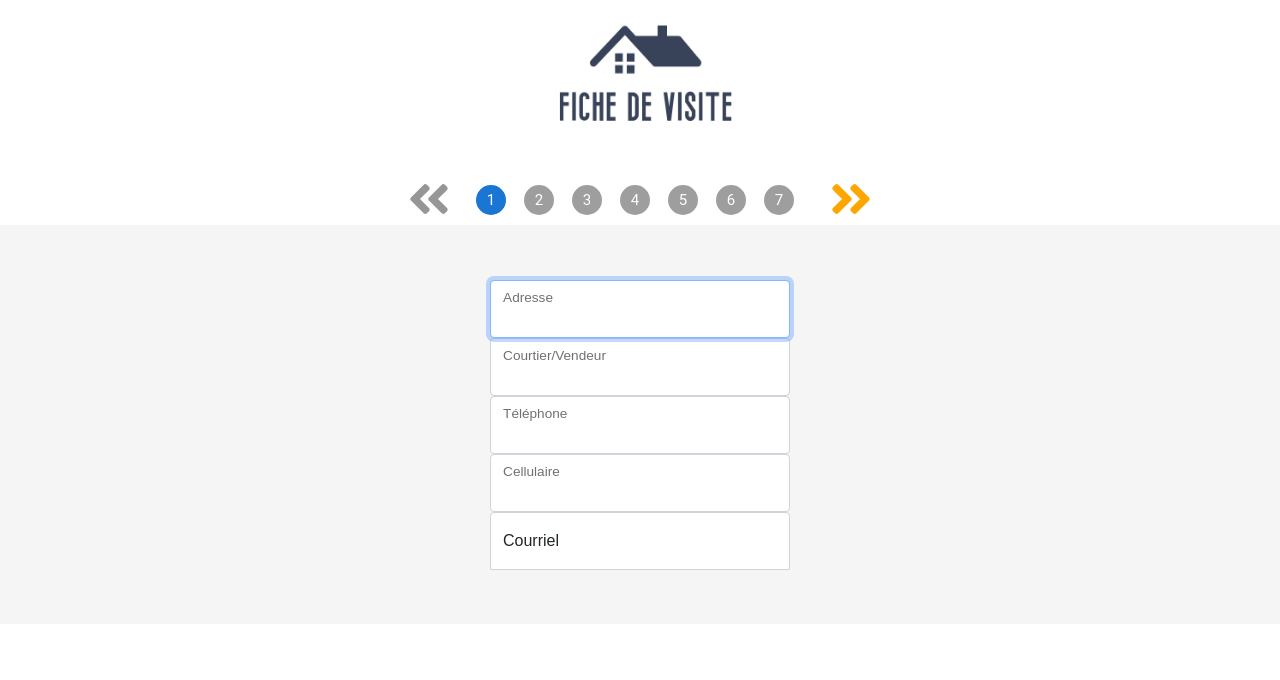
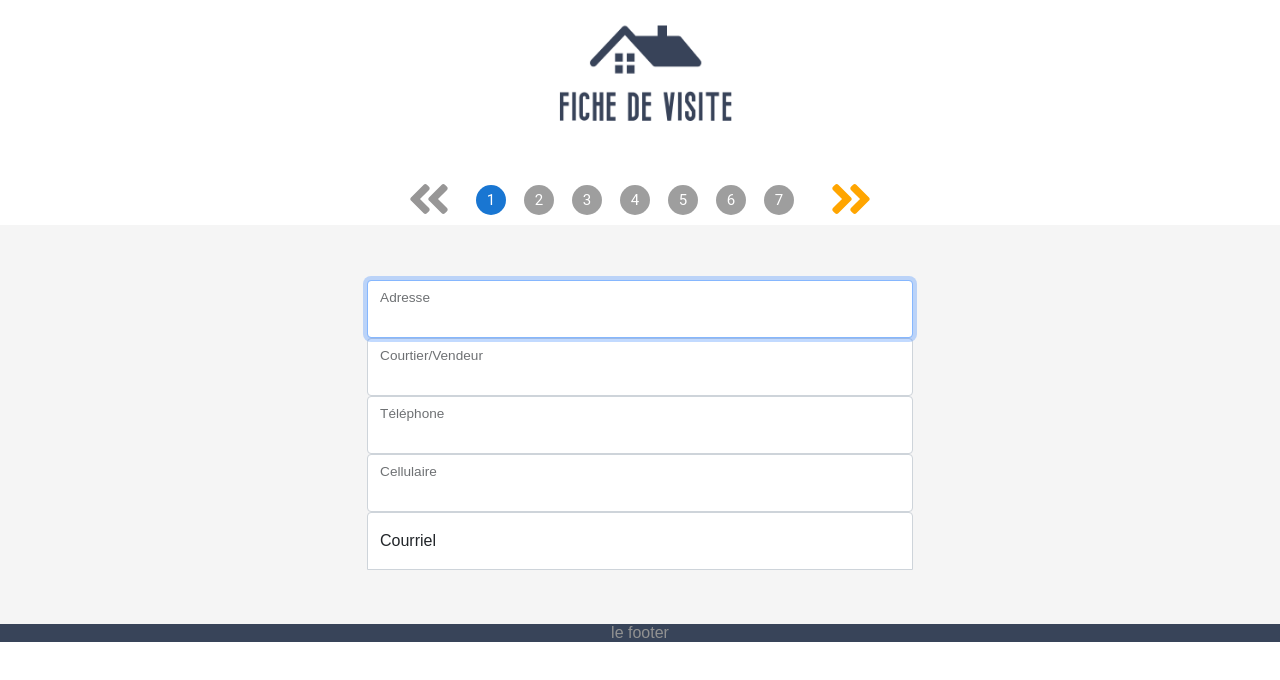
Before and after one commit to RaphaelJ-S/inf4150-projet, a React (Create React App) app in the folder app/: page / in a window 1280 px wide. Shown: the top 680 px of the page. Built offline with nearby package versions, Linux system fonts and the light colour scheme.

Commit message:
ajout de champ et debut du footer

```diff
--- a/app/src/component/css/FicheVisite.css
+++ b/app/src/component/css/FicheVisite.css
@@ -20,6 +20,33 @@ section {
   padding-bottom: 40px;
   background-color: #f5f5f5;
 }
+
+.std-page-container {
+  display: flex;
+  flex: 1;
+  flex-direction: column;
+}
+
+.fichevisite-main {
+  min-height: 100%;
+  display: flex;
+  flex-direction: column;
+  flex: 1 0 auto;
+}
+
+.footer {
+  padding: 0 0;
+  font-size: 200;
+  line-height: 1.1;
+  color: #919191;
+  text-align: center;
+  background-color: #384459;
+  flex: 0 0;
+  /*bottom: 0;*/
+  width:100%;
+  align-items: center;
+}
+
 /*
 Le style de la barre de progression
 */
@@ -55,8 +82,8 @@ Fin de barre de progression
 */
 
 .form-signin {
-  width: 100%;
-  max-width: 330px;
+  width: 45vw;
+  max-width: 1100px;
   padding: 15px;
   margin: auto;
 }
--- a/app/src/component/js/FicheVisite.js
+++ b/app/src/component/js/FicheVisite.js
@@ -60,7 +60,8 @@ export default function FicheVisite() {
     amenagementTerrain: "",
     piscine: "",
     chaufePiscine: "",
-    stationnement: "",
+    stationnementCouverture: "",
+    placeStationnement:"",
     entree: "",
     orientationEnsoleil: ""
   });
@@ -79,6 +80,7 @@ export default function FicheVisite() {
   const [numPage, setNumPage] = useState(0);
 
   return (
+    <div className="std-page-container">
     <div className="fichevisite-main">
       {/* Le logo du formulaire */}
       <div className="text-center">
@@ -115,5 +117,9 @@ export default function FicheVisite() {
       {/* La page active du formulaire */}
       {pages[numPage]}
     </div>
+    <div className="footer">
+      le footer
+    </div>
+    </div>
   );
 }
--- a/app/src/component/js/SpecExterieurFormulaire.js
+++ b/app/src/component/js/SpecExterieurFormulaire.js
@@ -97,7 +97,7 @@ export default function SpecExterieurFormulaire({ info, setInfo}) {
             <label htmlFor="etatToiture">État de la toiture</label>
           </div>
           {/** TODO trouver une maniere elegante d'incorporer
-          * un champ de text dans des form de selections */}
+          * un  de text dans des form de selections */}
           <div className="form-floating">
             <input list="numeroAppartement"
               className="form-control"
@@ -164,7 +164,64 @@ export default function SpecExterieurFormulaire({ info, setInfo}) {
             </select>
             <label htmlFor="amenagementTerrain">État de la toiture</label>
           </div>
+          <div className="form-floating">
+            <select
+              className="form-select"
+              aria-label="Selection du type de couverture du stationnement"
+              name="stationnementCouverture"
+              id="stationnementCouverture"
+              onChange={handleChange}
+            >
+              <option value="couvert">Couvert</option>
+              <option value="nonCouvert">Non couvert</option>
+              <option value="garage">Garage</option>
+            </select>
+            <label htmlFor="stationnementCouverture">Couverture du stationnement: </label>
+          </div>
+          <div className="form-floating">
+            <select
+              className="form-select"
+              aria-label="Selection du nombre de place de stationnement"
+              name="placeStationnement"
+              id="placeStationnement"
+              onChange={handleChange}
+            >
+              <option value="1voiture">1 voiture</option>
+              <option value="2voiture">2 voitures</option>
+              <option value="aucun">Aucun</option>
+            </select>
+            <label htmlFor="placeStationnement">Couverture du stationnement: </label>
+          </div>
+          <div className="form-floating">
+            <select
+              className="form-select"
+              aria-label="Selection du matériel de l'entree"
+              name="entree"
+              id="entree"
+              onChange={handleChange}
+            >
+              <option value="asphalte">Asphalte</option>
+              <option value="paveebeton">Pavé de béton</option>
+              <option value="gravier">Gravier</option>
+              <option value="terre">Terre</option>
+            </select>
+            <label htmlFor="entree">Type d'entrée: </label>
+          </div>
 
+          {/* Trouvé une bonne manière de représenté l'ensoleillement <div className="form-floating">
+            <select
+              className="form-select"
+              aria-label="Selection du nombre de place de stationnement"
+              name="placeStationnement"
+              id="placeStationnement"
+              onChange={handleChange}
+            >
+              <option value="1voiture">1 voiture</option>
+              <option value="2voiture">2 voitures</option>
+              <option value="aucun">Aucun</option>
+            </select>
+            <label htmlFor="placeStationnement">Couverture du stationnement: </label>
+          </div> */}
         </Form>
       </main>
     </section>
```
